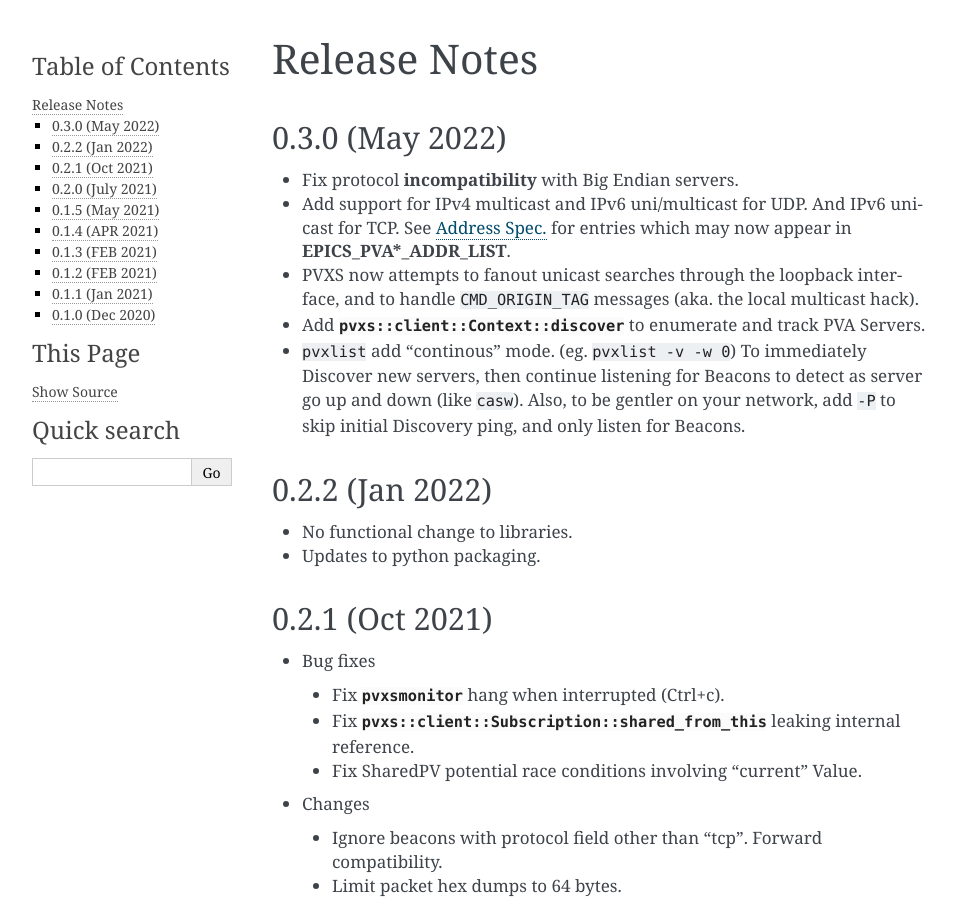
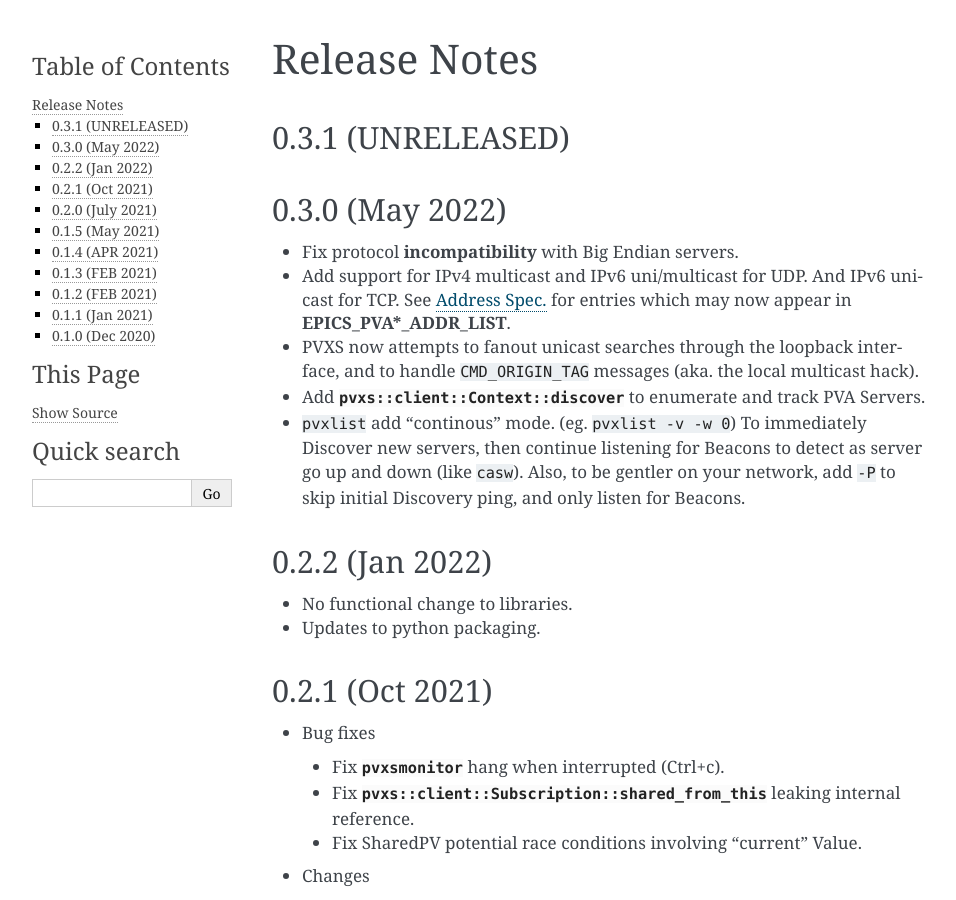
Before and after one commit to epics-base/pvxs, a Sphinx documentation site: the page built from documentation/releasenotes.rst, in a window 1280 px wide and 900 px high. Shown: the whole window, without its empty margins (148-1104 px from the left). Built offline with Sphinx 7.4.7, drawn with Linux system fonts in a browser that asks for light colours; pages that are not in the unit, such as notebooks, are missing from menus.

Commit message:
prepare for 0.3.1

```diff
--- a/documentation/releasenotes.rst
+++ b/documentation/releasenotes.rst
@@ -2,6 +2,9 @@
 
 Release Notes
 =============
+
+0.3.1 (UNRELEASED)
+------------------
 
 0.3.0 (May 2022)
 ----------------
--- a/setup.py
+++ b/setup.py
@@ -624,7 +624,7 @@ build_dso.sub_commands.extend([
 
 
 pvxs_ver = '%(PVXS_MAJOR_VERSION)s.%(PVXS_MINOR_VERSION)s.%(PVXS_MAINTENANCE_VERSION)s'%pvxsversion
-#pvxs_ver += 'a2'
+pvxs_ver += 'a1'
 
 setup(
     name='pvxslibs',
```
Also changed, not shown: 1 other file.
